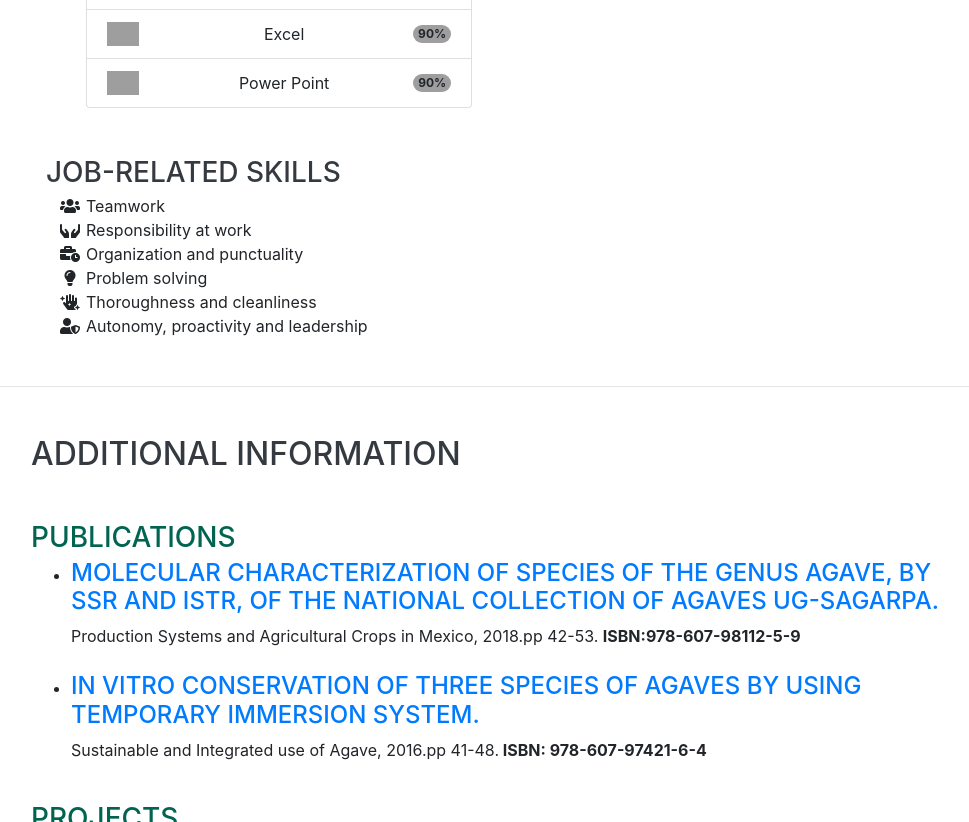
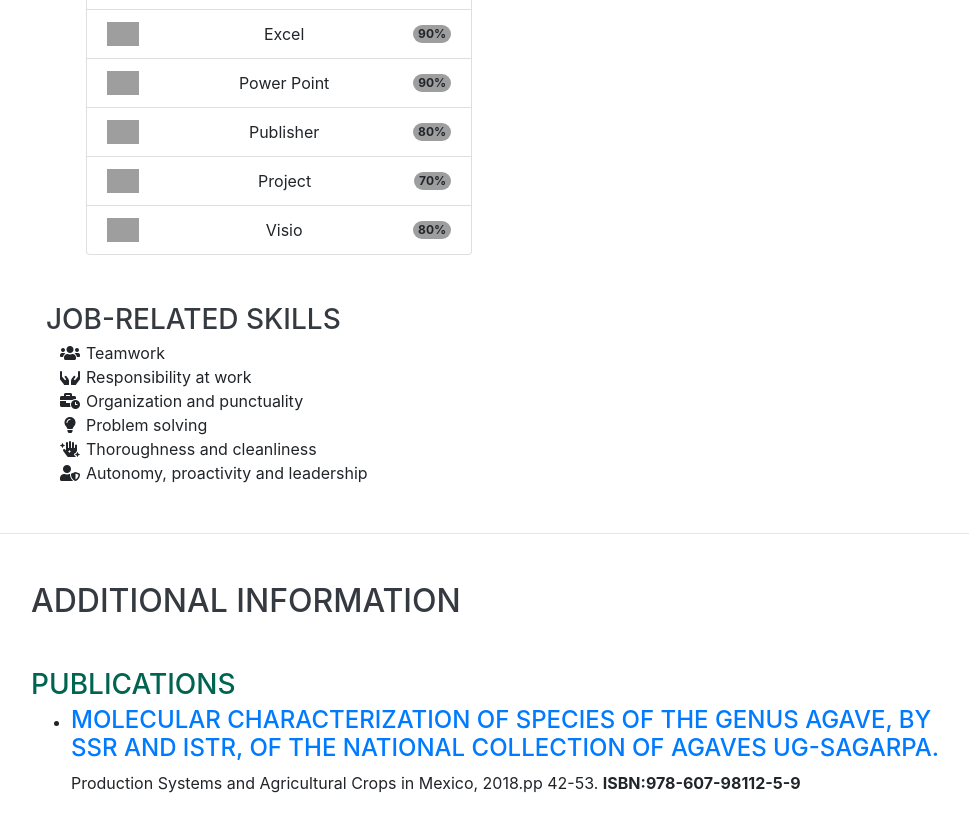
Before and after one commit to luznieto/cv-luznieto, a website with bundled scripts: page index.html in a window 1280 px wide. Shown: the part 4394-5216 px from the top of the page, without its empty margins (289-1258 px from the left). Built offline with nearby package versions, Linux system fonts and the light colour scheme; grey boxes are pictures that could not be loaded; a web font is replaced by a local one.

Commit message:
🤑🌃 Checkpoint ./index.html:6228823/2779

```diff
--- a/index.html
+++ b/index.html
@@ -604,7 +604,7 @@
                       class="list-group-item d-flex justify-content-between align-items-center"
                     >
                       <img
-                        src="hhttps://upload.wikimedia.org/wikipedia/commons/thumb/7/7f/Microsoft_Office_Excel_%282018%E2%80%93present%29.svg/1200px-Microsoft_Office_Excel_%282018%E2%80%93present%29.svg.png"
+                        src="https://upload.wikimedia.org/wikipedia/commons/thumb/7/7f/Microsoft_Office_Excel_%282018%E2%80%93present%29.svg/1200px-Microsoft_Office_Excel_%282018%E2%80%93present%29.svg.png"
                         class="mr-3"
                         width="32px"
                       />
@@ -615,12 +615,45 @@
                       class="list-group-item d-flex justify-content-between align-items-center"
                     >
                       <img
-                        src="https://kpi9.com/wp-content/uploads/2019/12/1043px-Microsoft_PowerPoint_2013_logo.svg_.png"
+                        src="https://logodownload.org/wp-content/uploads/2020/04/microsoft-powerpoint-logo.png"
                         class="mr-3"
                         width="32px"
                       />
                       Power Point
                       <span class="badge bg-primary rounded-pill">90%</span>
+                    </li>
+                    <li
+                      class="list-group-item d-flex justify-content-between align-items-center"
+                    >
+                      <img
+                        src="https://encrypted-tbn0.gstatic.com/images?q=tbn:ANd9GcQ68QzEd9tbAv0yR8vPwlGeywbG6U9i6Tch5F9-H6YlePBYAzbYHPsbslAZt695w0uUwj4&usqp=CAU"
+                        class="mr-3"
+                        width="32px"
+                      />
+                      Publisher
+                      <span class="badge bg-primary rounded-pill">80%</span>
+                    </li>
+                    <li
+                      class="list-group-item d-flex justify-content-between align-items-center"
+                    >
+                      <img
+                        src="https://upload.wikimedia.org/wikipedia/commons/thumb/9/98/Microsoft_Project_%282019%E2%80%93present%29.svg/1200px-Microsoft_Project_%282019%E2%80%93present%29.svg.png"
+                        class="mr-3"
+                        width="32px"
+                      />
+                      Project
+                      <span class="badge bg-primary rounded-pill">70%</span>
+                    </li>
+                    <li
+                      class="list-group-item d-flex justify-content-between align-items-center"
+                    >
+                      <img
+                        src="https://upload.wikimedia.org/wikipedia/commons/thumb/6/64/Microsoft_Office_Visio_%282019%29.svg/245px-Microsoft_Office_Visio_%282019%29.svg.png"
+                        class="mr-3"
+                        width="32px"
+                      />
+                      Visio
+                      <span class="badge bg-primary rounded-pill">80%</span>
                     </li>
                   </ul>
                   <br />
```
